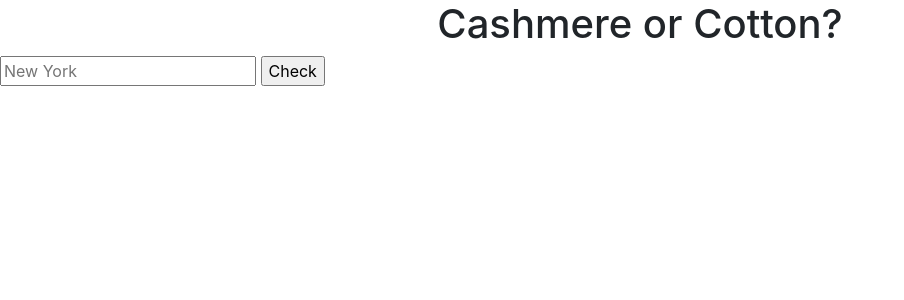
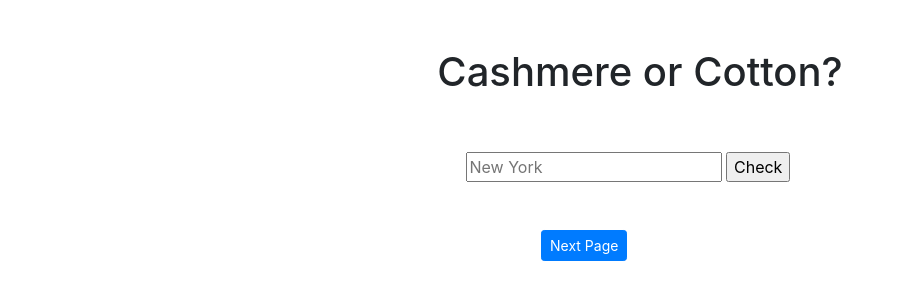
Before and after one commit to joyharjanto/whatshouldiwear, a Flask app: page / in a window 1280 px wide. Shown: the top 300 px of the page, without its empty margins (0-904 px from the left). Run offline with Flask 2, Linux system fonts and the light colour scheme; some libraries are stand-ins or nearby versions.

Commit message:
fixed bootstrap

```diff
--- a/templates/base.html
+++ b/templates/base.html
@@ -9,17 +9,65 @@
   </head>
   <body>
     {% block body %}
-    <h1 class="text-center">Cashmere or Cotton?</h1>
-    <form class="mx-auto" action="/" method = "POST">
-      <input type="text" name="content" id="content" placeholder="New York">
-      <input type="submit" value="Check">
-    </form>
 
-    {% if suggestion %}
-    <h3 id="answer"> It is a day of {{a_description}} at {{address}}. You should wear {{suggestion}}. </h2>
-    {% endif %}
+    <div class="container">
+      <div class="row">
+        <div class="col">
+
+        </div>
+        <div class="col-6">
+          <h1 class="text-center py-5">Cashmere or Cotton?</h1>
+        </div>
+        <div class="col">
+
+        </div>
+      </div>
+      <div class="row">
+        <div class="col">
+
+        </div>
+        <div class="col-5">
+          <form class="ml-5 pb-5" action="/" method = "POST">
+            <input type="text" name="content" id="content" placeholder="New York">
+            <input type="submit" value="Check">
+          </form>
+        </div>
+        <div class="col">
+
+        </div>
+      </div>
+      <div class="row">
+        <div class="col"></div>
+        <div class="col-9">
+          {% if suggestion %}
+          <h5 id="answer" class="ml-5 pb-5"> It is a day of {{a_description}} at {{address}}. You should wear {{suggestion}}. </h2>
+          {% endif %}
+        </div>
+        <div class="col"></div>
+        <!-- <div class="col"></div>
+        <div class="col"></div> -->
+        <!-- <div class="col">
+          1 of 3
+        </div> -->
+        <!-- <div class="col-5"> -->
+
+        <!-- </div> -->
+        <!-- <div class="col">
+          3 of 3
+        </div> -->
+      </div>
+      <div class="row">
+        <div class="col"></div>
+        <div class="col"></div>
+        <div class="col"><button type="button" class="btn btn-primary btn-sm" >Next Page</button></div>
+        <div class="col"></div>
+        <div class="col"></div>
+      </div>
+    </div>
 
     {% endblock %}
+
+
     <script src="https://code.jquery.com/jquery-3.5.1.slim.min.js" integrity="sha384-DfXdz2htPH0lsSSs5nCTpuj/zy4C+OGpamoFVy38MVBnE+IbbVYUew+OrCXaRkfj" crossorigin="anonymous"></script>
     <script src="https://cdn.jsdelivr.net/npm/popper.js@1.16.0/dist/umd/popper.min.js" integrity="sha384-Q6E9RHvbIyZFJoft+2mJbHaEWldlvI9IOYy5n3zV9zzTtmI3UksdQRVvoxMfooAo" crossorigin="anonymous"></script>
     <script src="https://stackpath.bootstrapcdn.com/bootstrap/4.5.0/js/bootstrap.min.js" integrity="sha384-OgVRvuATP1z7JjHLkuOU7Xw704+h835Lr+6QL9UvYjZE3Ipu6Tp75j7Bh/kR0JKI" crossorigin="anonymous"></script>
```
Also changed, not shown: static/main.css (added).
